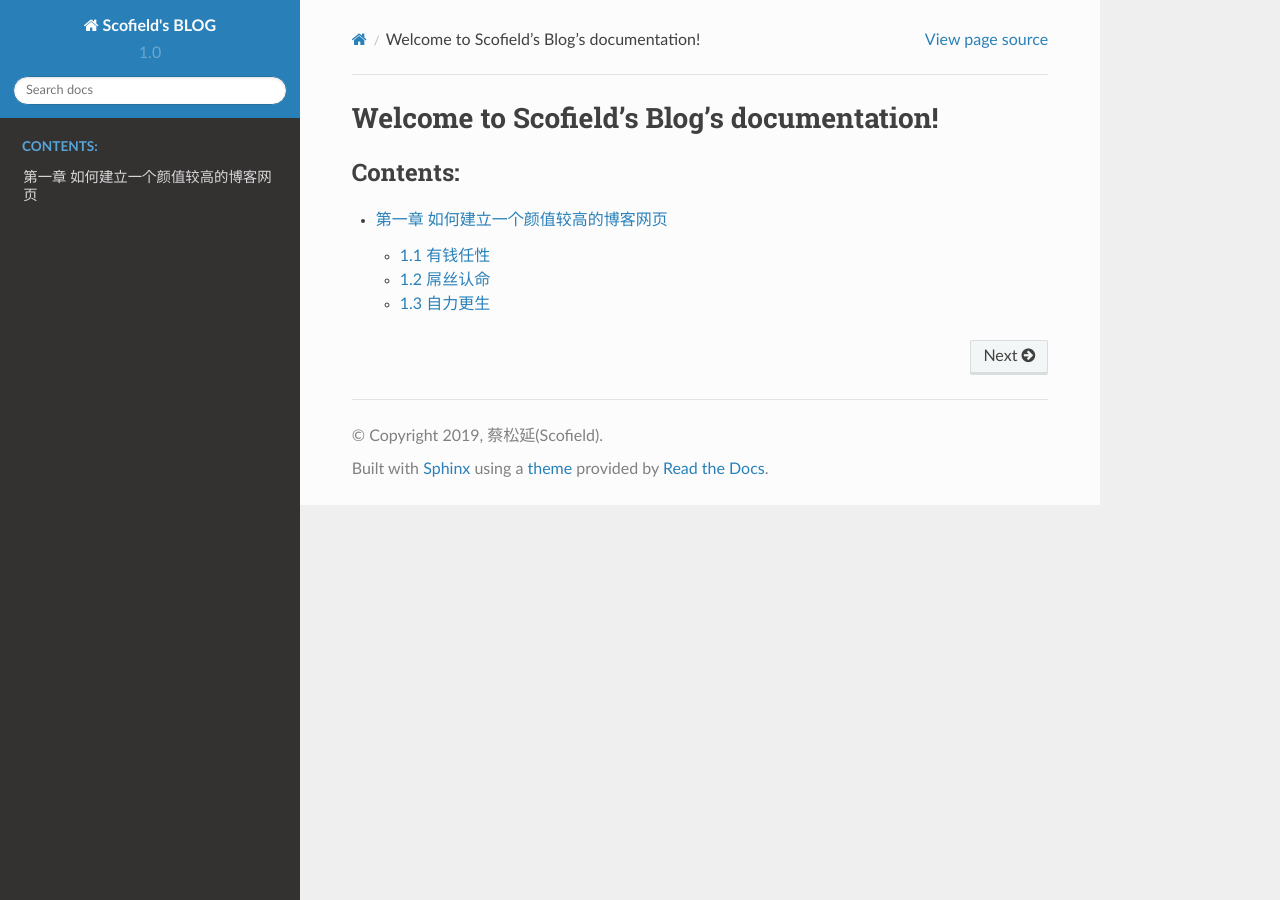
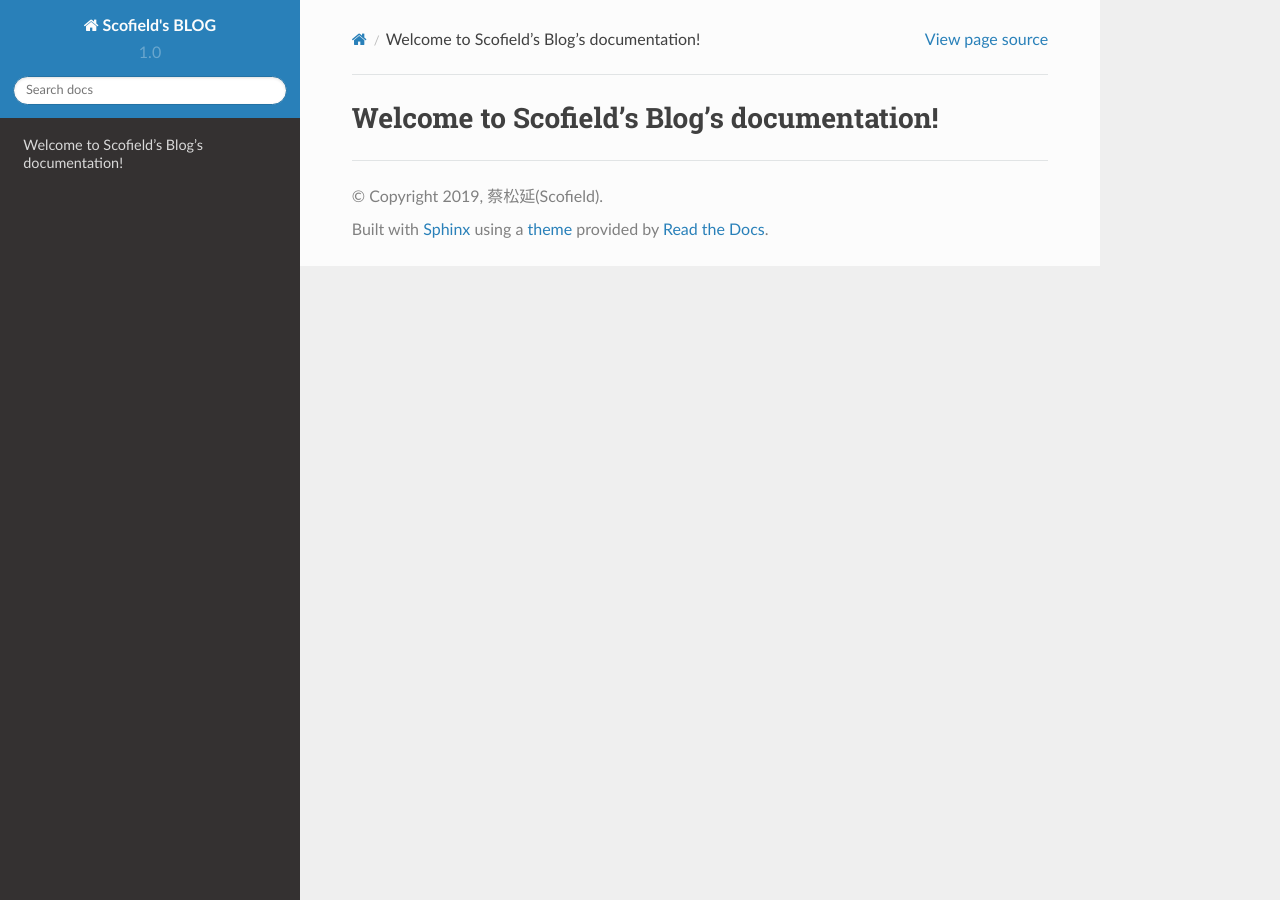
Before and after one commit to Scofield4Cai/Scofield_Blog, a Sphinx documentation site: the page built from source/index.rst, in a window 1280 px wide. Built offline with Sphinx 7.4.7 and the Read the Docs theme 2.0.0, drawn with Linux system fonts in a browser that asks for light colours.

Commit message:
暂时去掉页面的rst文件

```diff
--- a/source/conf.py
+++ b/source/conf.py
@@ -31,7 +31,7 @@ import os
 extensions = ['chinese_search']
 
 # Add any paths that contain templates here, relative to this directory.
-templates_path = ['_templates']
+templates_path = ['scofieldtemplates']
 
 # The suffix of source filenames.
 source_suffix = ['.rst','.md']
@@ -57,7 +57,7 @@ release = '1.0.0'
 
 exclude_patterns = []
 
-html_theme = 'default'
+html_theme = 'sphinx'
 
 html_static_path = ['scofieldstatic']
 
--- a/source/how_to_make_Blog_webpages.rst
+++ b/source/how_to_make_Blog_webpages.rst
@@ -1,5 +1,5 @@
 第一章 如何建立一个颜值较高的博客网页
-================================
+==========================================================
 
 1.1 有钱任性
 ---------------------
--- a/source/index.rst
+++ b/source/index.rst
@@ -9,5 +9,3 @@ Welcome to Scofield's Blog's documentation!
 .. toctree::
    :maxdepth: 2
    :caption: Contents:
-
-   how_to_make_Blog_webpages
```
Also changed, not shown: 1 other file.
